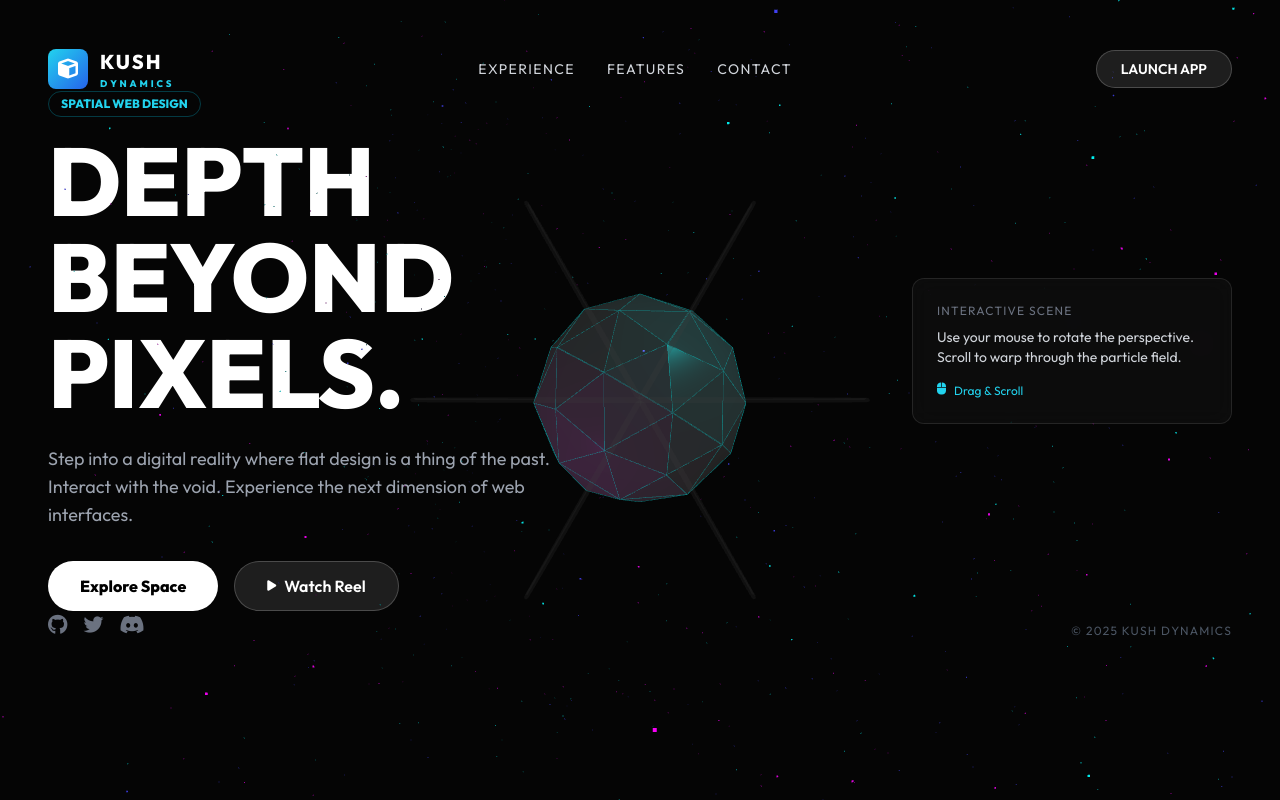
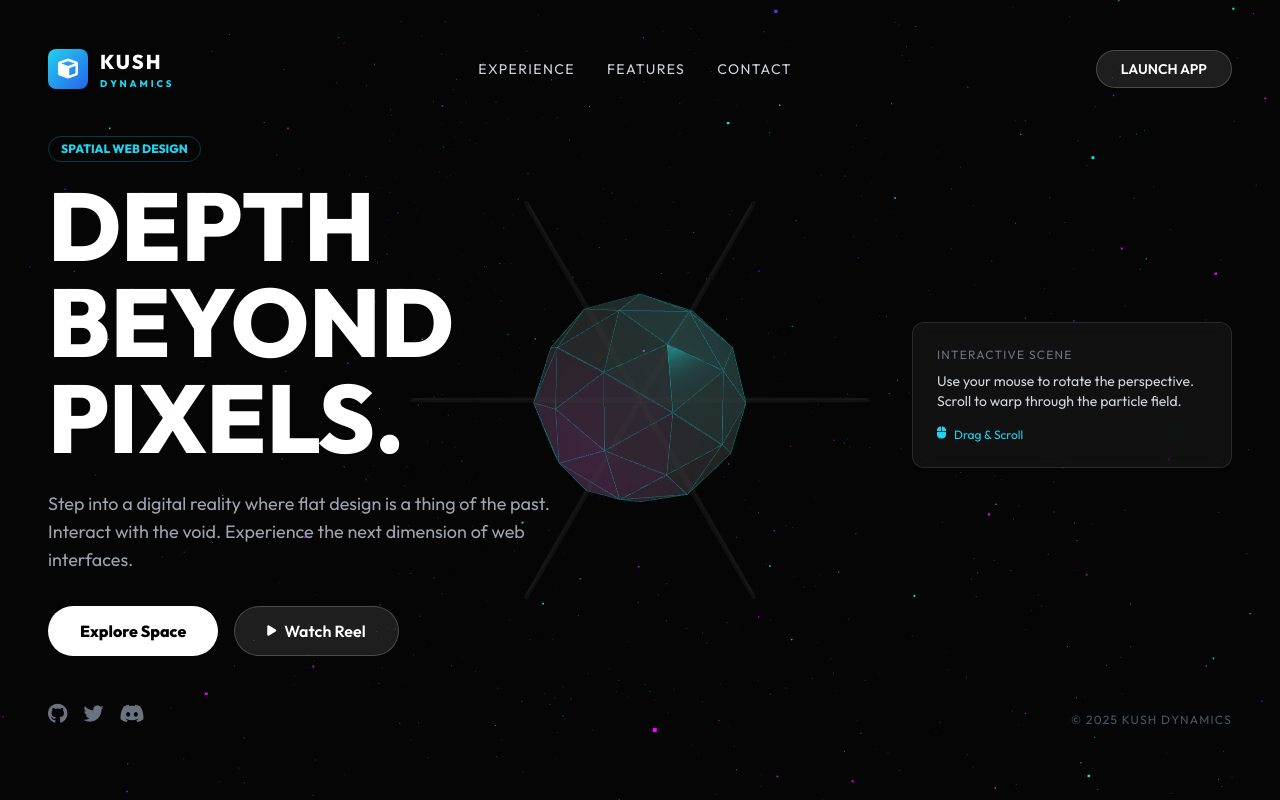
Before and after one commit to shahkv95/dynamics, a plain HTML site: page index.html in a window 1280 px wide. Drawn offline with nearby package versions, Linux system fonts and the light colour scheme; animation ran at ten frames a second.

Commit message:
Refactor CSS for background and UI layer
Updated background color and added UI layer styles.

```diff
--- a/css/styles.css
+++ b/css/styles.css
@@ -2,7 +2,7 @@ body {
     margin: 0;
     overflow: hidden;
     font-family: 'Outfit', sans-serif;
-    background-color: #050505;
+    background: #050505;
     color: white;
 }
 
@@ -12,11 +12,26 @@ body {
     z-index: 0;
 }
 
+
+#ui-layer {
+    position: absolute;
+    inset: 0;
+    z-index: 10;
+    pointer-events: none;
+    display: flex;
+    flex-direction: column;
+    justify-content: space-between;
+}
+
+.pointer-events-auto {
+    pointer-events: auto;
+}
+
 /* Glass UI */
 .glass-panel {
-    background: rgba(255,255,255,0.03);
+    background: rgba(255, 255, 255, 0.05);
     backdrop-filter: blur(10px);
-    border: 1px solid rgba(255,255,255,0.1);
+    border: 1px solid rgba(255, 255, 255, 0.1);
 }
 
 .glass-btn {
```
